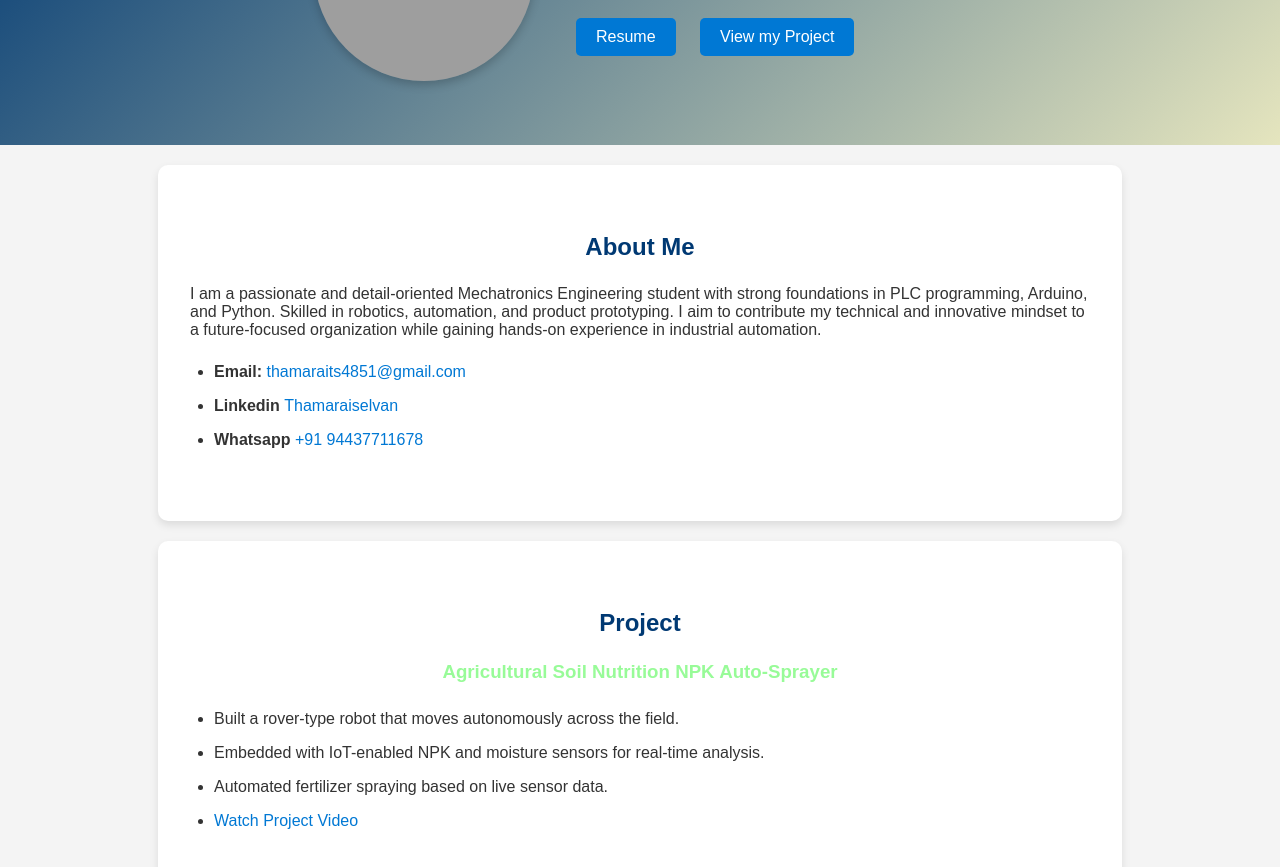
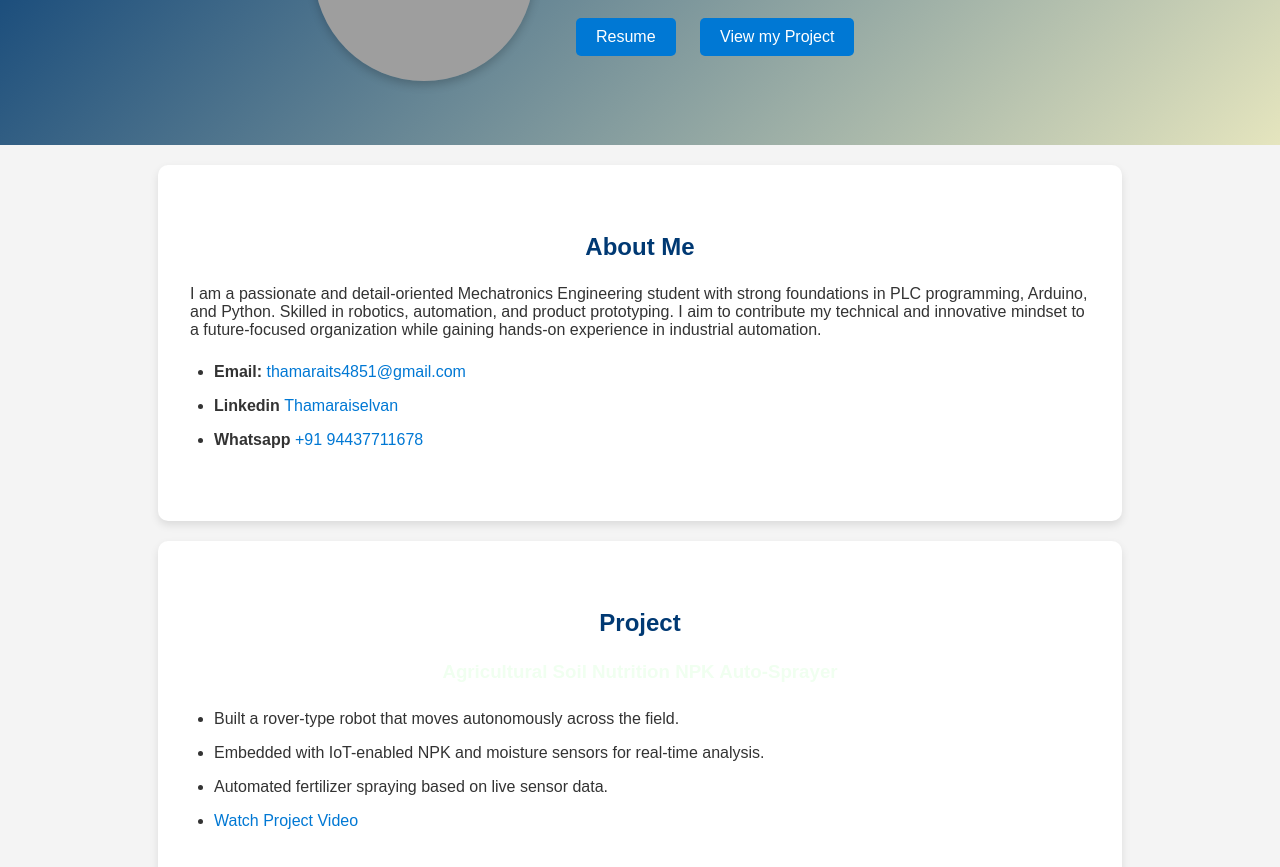
Before and after one commit to tamilan12th/myportfolio1, a plain HTML site: page index.html in a window 1280 px wide. Shown: the part 203-1070 px from the top of the page. Drawn offline with Linux system fonts and the light colour scheme; grey boxes are pictures that could not be loaded.

Commit message:
Update style.css

```diff
--- a/style.css
+++ b/style.css
@@ -82,7 +82,7 @@ h2 {
 }
 
 h3 {
-  color: #98fb98;
+  color: #f0fff0;
   text-align: center;
   margin-bottom: 1em;
 }
```
